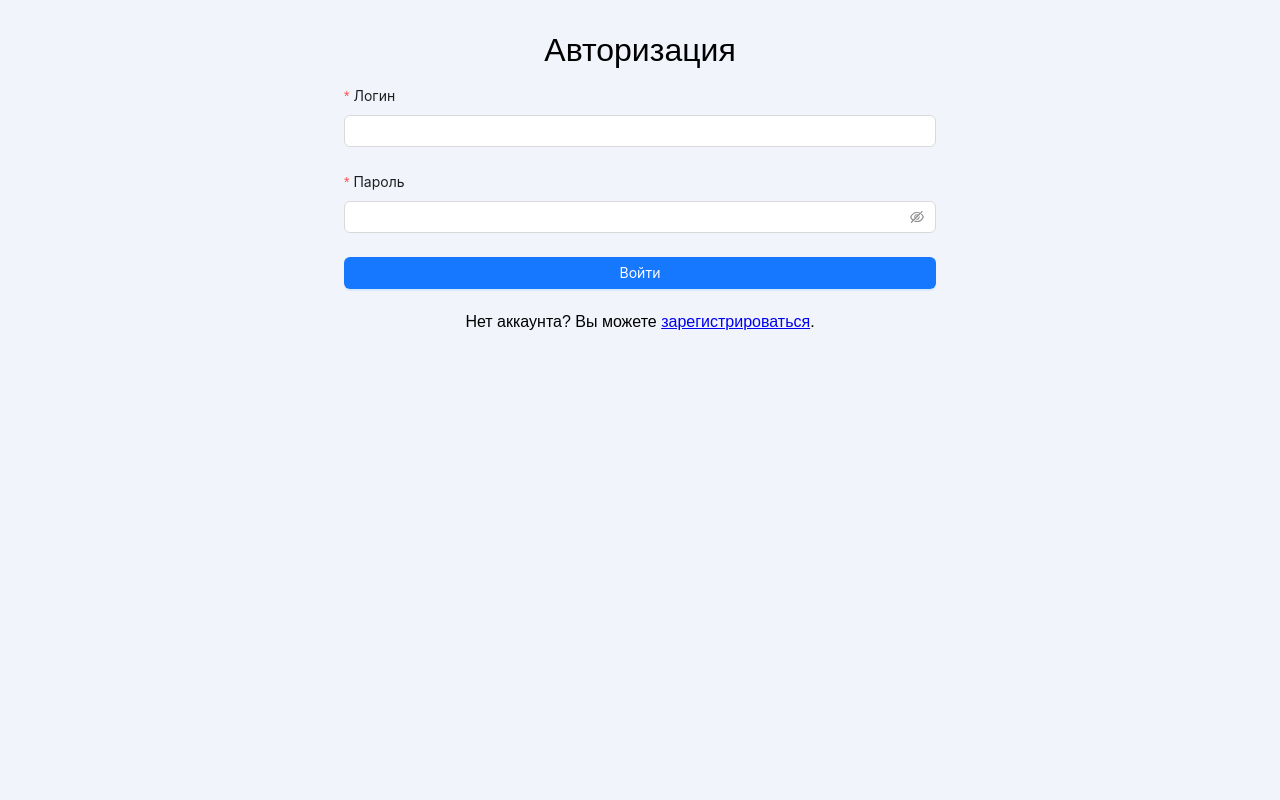
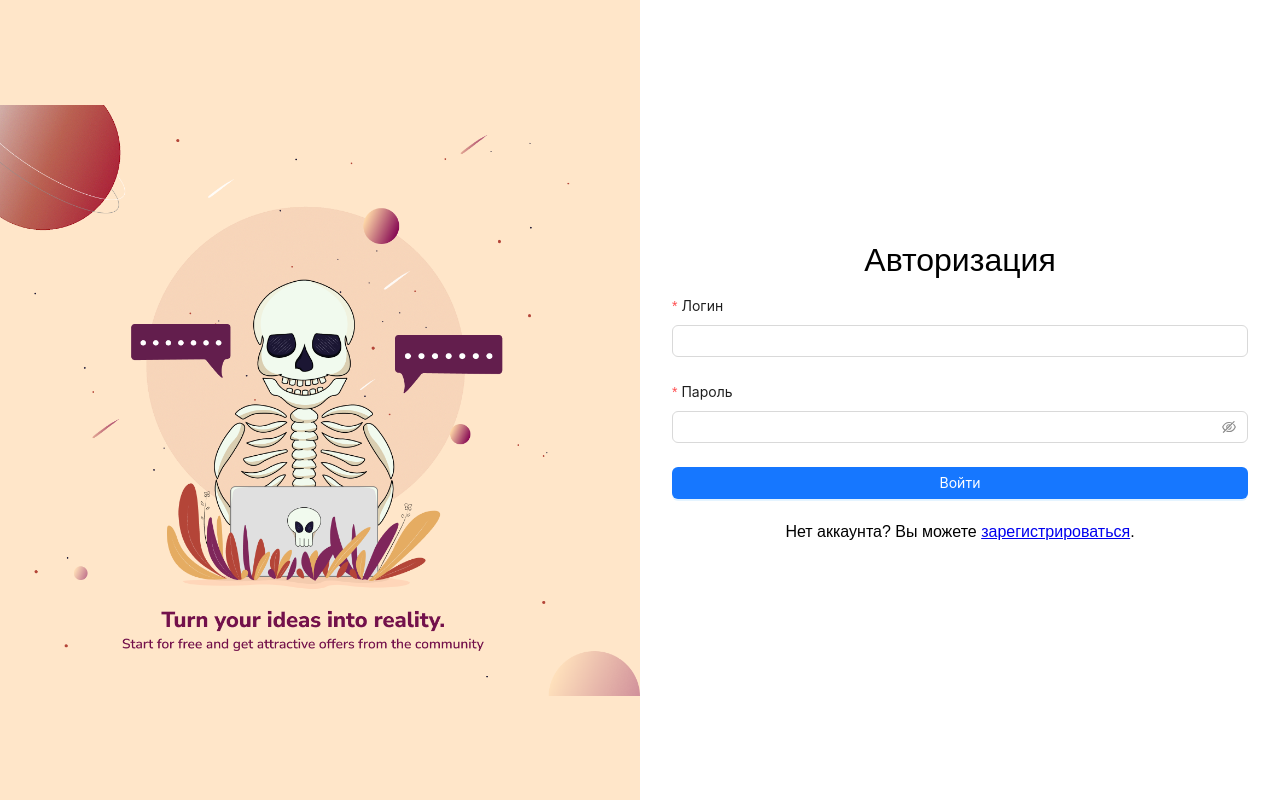
Before and after one commit to pskuks124/CRM-System, a Vue app: page /login in a window 1280 px wide. Built offline with nearby package versions, Linux system fonts and the light colour scheme.

Commit message:
добавлена картинка авторизации и перемещена кнопка логаута

```diff
--- a/src/layouts/AuthLayout.vue
+++ b/src/layouts/AuthLayout.vue
@@ -1,17 +1,39 @@
 <script lang="ts" setup></script>
 
 <template>
-  <div class="login-layout-container">
-    <main class="main-container">
-      <RouterView />
-    </main>
+  <div class="layout-container">
+    <div class="auth-image-container"></div>
+
+    <div class="content-container">
+      <main class="main-container">
+        <RouterView />
+      </main>
+    </div>
   </div>
 </template>
 <style scoped>
-.login-layout-container {
+.layout-container {
+  display: flex;
+  flex-direction: row;
+  width: 100%;
+  height: 100%;
+}
+.auth-image-container {
+  background-image: url("/auth-image.png");
+  background-repeat: no-repeat;
+  background-size: contain;
+  background-position: center;
+  background-color: #ffe6c9;
+  width: 100%;
+  height: 100%;
+  max-width: 1239px;
+}
+.content-container {
   display: flex;
   flex-direction: column;
   align-items: center;
+  background-color: #fff;
+  justify-content: center;
   width: 100%;
 }
 .main-container {
@@ -20,6 +42,6 @@
   padding: 2rem;
   max-width: 41rem;
   font-size: 2rem;
-  width: 50rem;
+  width: 100%;
 }
 </style>
--- a/src/layouts/DefaultLayout.vue
+++ b/src/layouts/DefaultLayout.vue
@@ -31,8 +31,8 @@ onBeforeMount(async () => {
       >
         <RouterLink to="/profile"><p>Профиль</p></RouterLink>
         <RouterLink to="/"><p>Список Задач</p></RouterLink>
+        <a-button @click="logout" class="button" type="primary">Выйти</a-button>
       </a-drawer>
-      <a-button @click="logout" class="button" type="primary">Выйти</a-button>
     </nav>
 
     <main class="main-container">
```
Also changed, not shown: public/auth-image.png (added).
